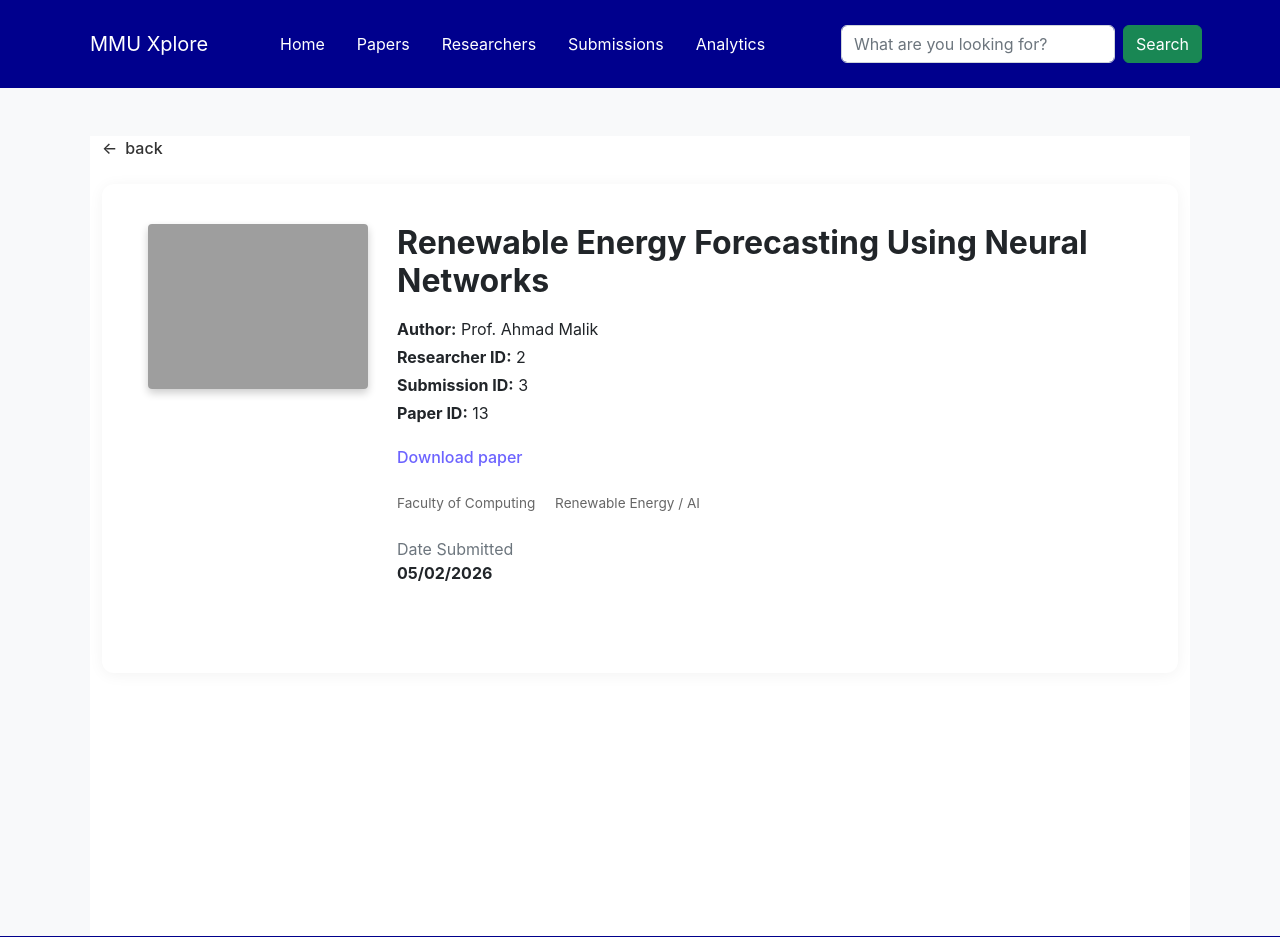
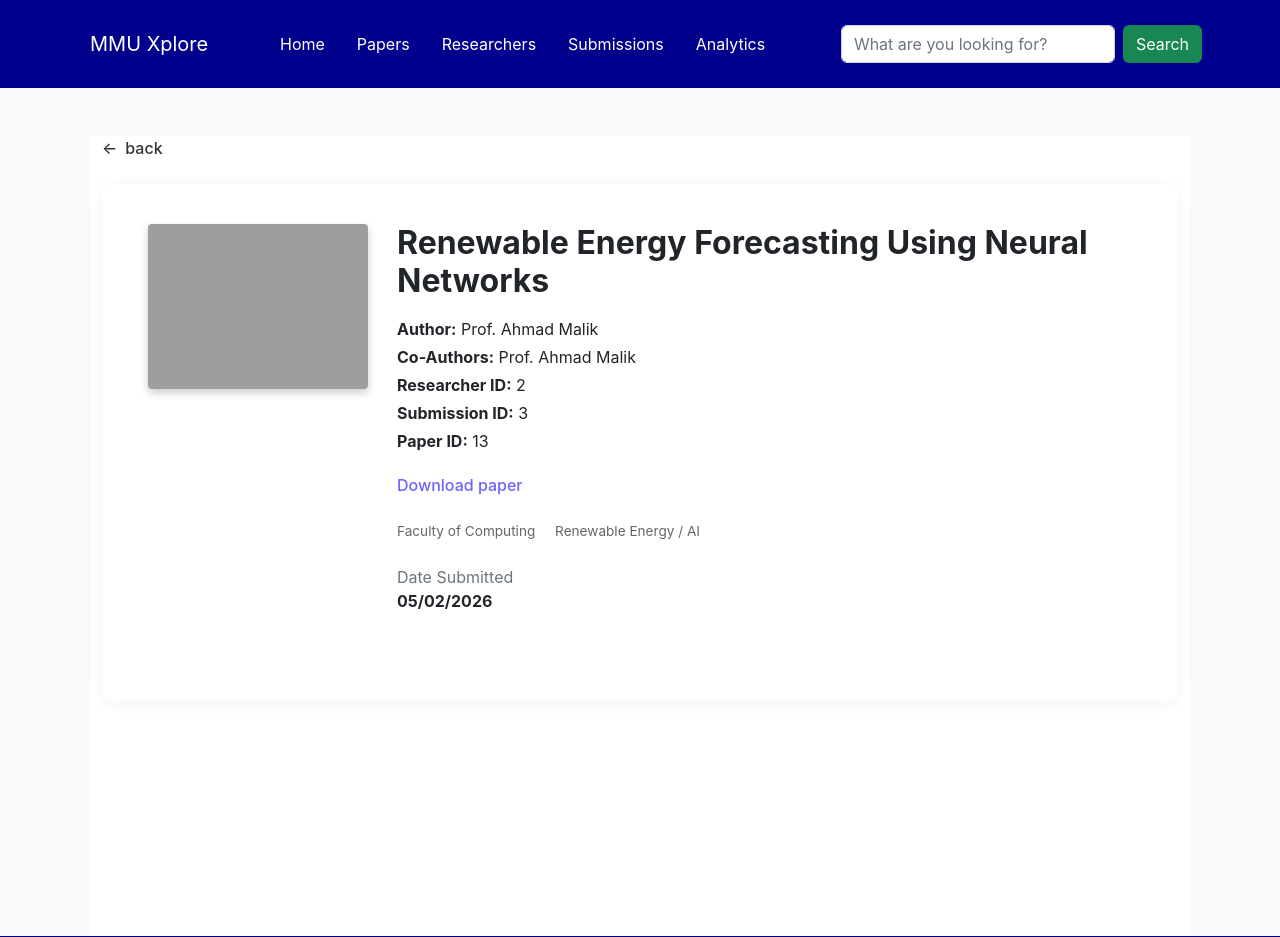
Before and after one commit to nidqija/MMUXplore-Research-Tracker, a Django app: page /coordinator/submission/3/ in a window 1280 px wide. Shown: the top 937 px of the page. Run offline with Django 3.2, Linux system fonts and the light colour scheme; data comes from the database, SQL or seed files in the repository; grey boxes are pictures that could not be loaded.

Commit message:
editing pop up design

```diff
--- a/myproject/myapp/templates/coordinator/submission_detail.html
+++ b/myproject/myapp/templates/coordinator/submission_detail.html
@@ -127,6 +127,7 @@
                     <div class="row mb-3">
                         <div class="col-md-12">
                             <p class="mb-1"><strong>Author:</strong> {{ paper.researcher_id.user_id.fullname }}</p>
+                            <p class="mb-1"><strong>Co-Authors:</strong> {{ paper.researcher_id.user_id.fullname }}</p>
                             <p class="mb-1"><strong>Researcher ID:</strong> {{ paper.researcher_id.pk }}</p>
                             <p class="mb-1"><strong>Submission ID:</strong> {{ submission_id }}</p>
                             <p class="mb-1"><strong>Paper ID:</strong> {{ paper.paper_id }}</p>
@@ -177,7 +178,7 @@
     <div class="modal fade" id="decisionModal" tabindex="-1" aria-hidden="true">
         <div class="modal-dialog modal-dialog-centered">
             <div class="modal-content">
-                <span class="btn-close-custom" data-bs-dismiss="modal">&times;</span>
+
 
                 <form method="POST" id="decisionForm">
                     {% csrf_token %}
@@ -212,7 +213,7 @@
         const decisionModalEl = document.getElementById('decisionModal');
         const decisionModal = new bootstrap.Modal(decisionModalEl);
 
-        // Get Elements inside Modal
+        // get the modal elements
         const modalTitle = document.getElementById('modalTitle');
         const modalDesc = document.getElementById('modalDesc');
         const modalActionInput = document.getElementById('modalActionInput');
```
